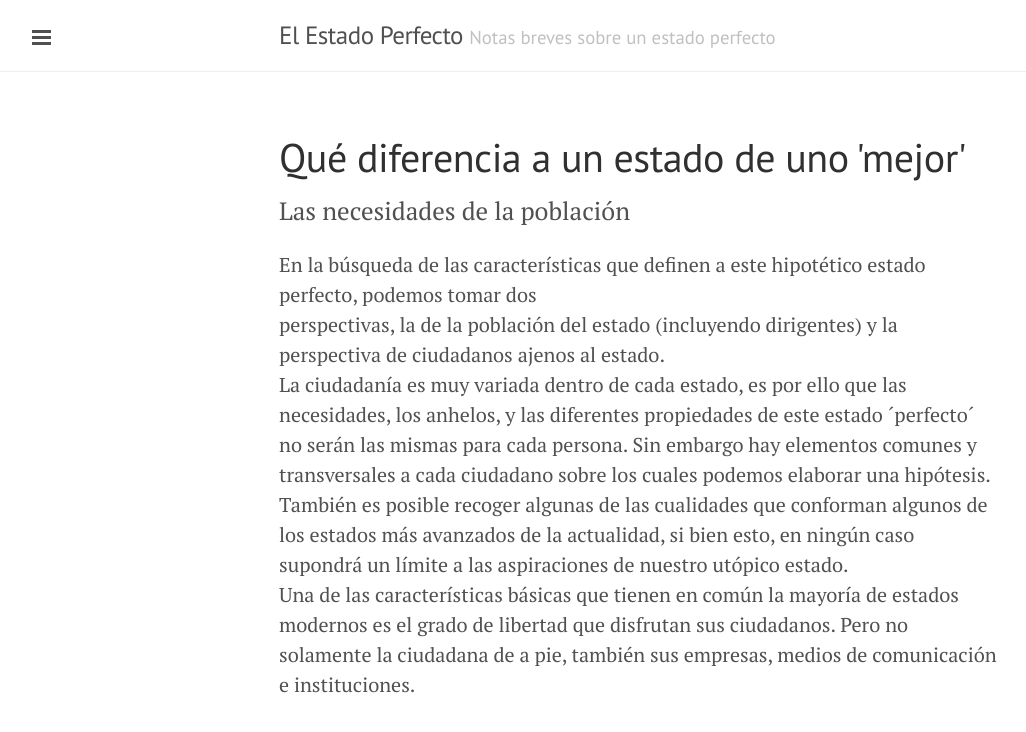
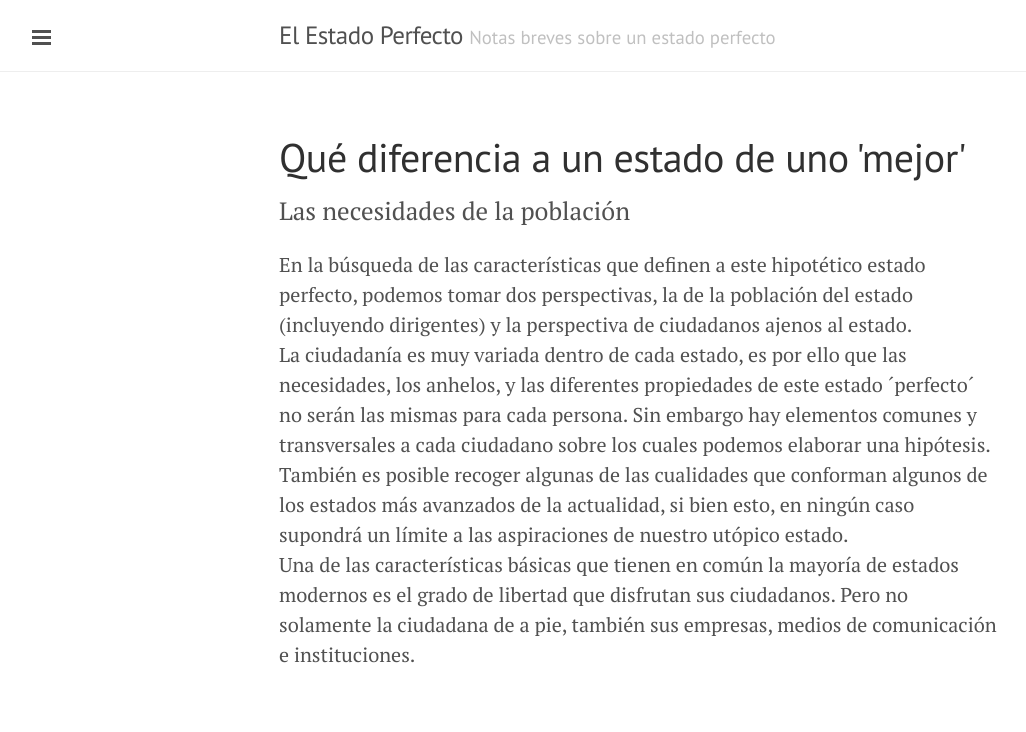
Before and after one commit to estadoperfecto/estadoperfecto.github.io, a Jekyll site: the page built from que_diferencia.html, in a window 1280 px wide. Shown: the top 732 px of the page, without its empty margins (1-1027 px from the left). Built offline with Jekyll 4.4.1, drawn with Linux system fonts in a browser that asks for light colours.

Commit message:
remove line breaks

```diff
--- a/que_diferencia.html
+++ b/que_diferencia.html
@@ -5,7 +5,8 @@ title: "Qué diferencia a un estado de uno 'mejor'"
 
 <div class="page">
   <p class="lead">Las necesidades de la población</p>
-  <div>En la búsqueda de las características que definen a este hipotético estado perfecto, podemos tomar dos <br />
+  <div>
+    En la búsqueda de las características que definen a este hipotético estado perfecto, podemos tomar dos
     perspectivas, la de la población del estado (incluyendo dirigentes) y la perspectiva de ciudadanos ajenos al estado.
     <br />
     La ciudadanía es muy variada dentro de cada estado, es por ello que las necesidades, los anhelos, y las diferentes
```
